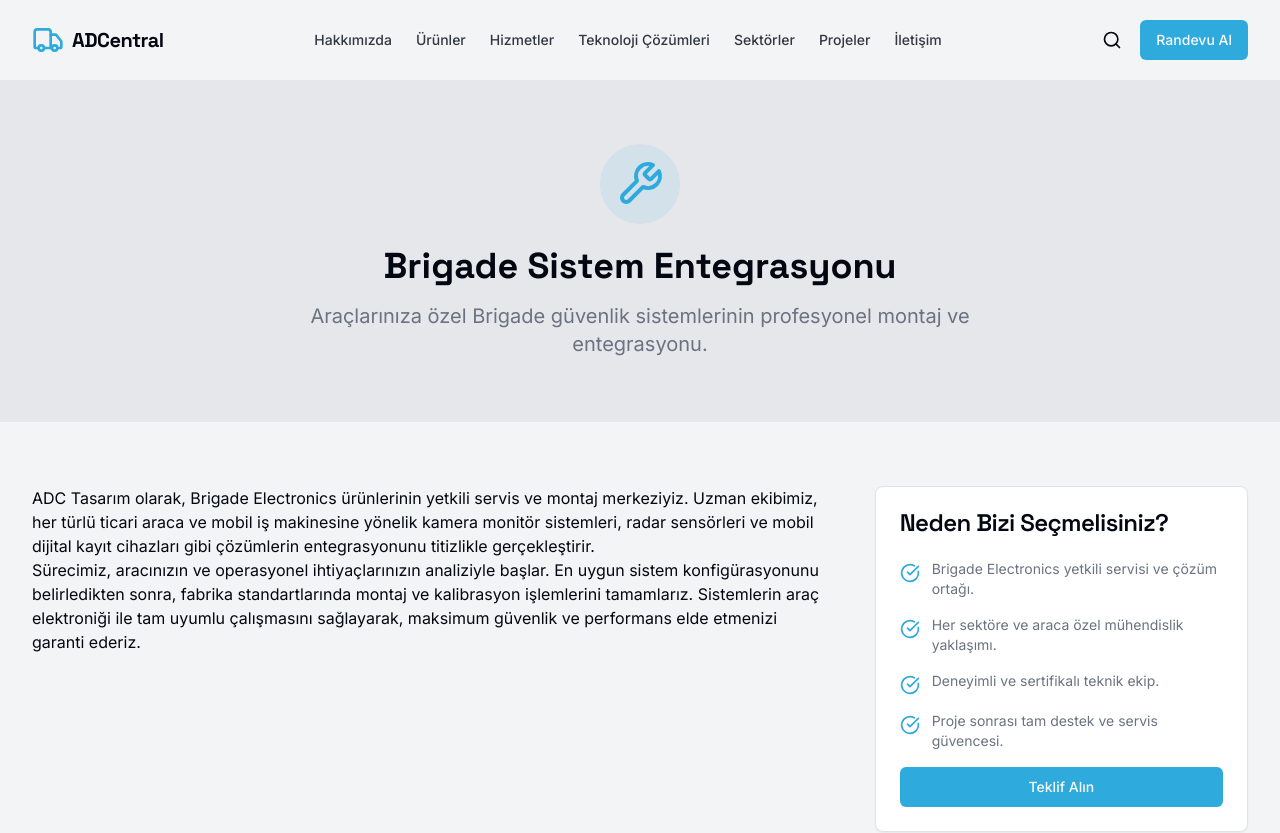
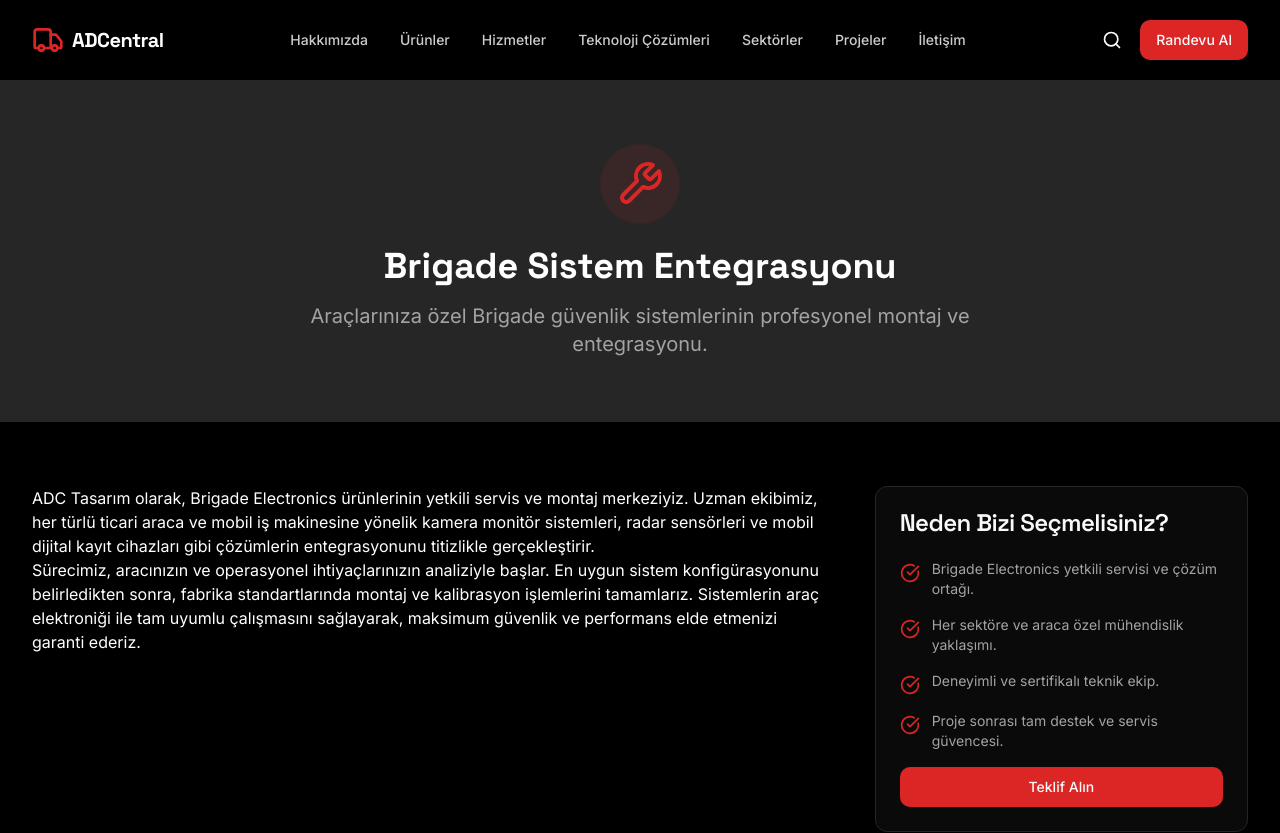
Before and after one commit to alazndy/ADC-web, a Next.js app: page /hizmetler/brigade-sistem-entegrasyonu in a window 1280 px wide. Shown: the top 833 px of the page. Built offline with nearby package versions, Linux system fonts and the light colour scheme.

Commit message:
şirket renkleri beyaz kırmızı ve sıyah daha modern şffaflık ve palama ef

```diff
--- a/src/app/globals.css
+++ b/src/app/globals.css
@@ -8,47 +8,48 @@
 
 @layer base {
   :root {
-    --background: 220 13% 96%;
-    --foreground: 224 71% 4%;
-    --card: 220 13% 100%;
-    --card-foreground: 224 71% 4%;
-    --popover: 220 13% 100%;
-    --popover-foreground: 224 71% 4%;
-    --primary: 197 71% 52%;
-    --primary-foreground: 210 20% 98%;
-    --secondary: 220 14% 91%;
-    --secondary-foreground: 224 71% 4%;
-    --muted: 220 14% 91%;
-    --muted-foreground: 220 9% 46%;
-    --accent: 291 64% 42%;
-    --accent-foreground: 210 20% 98%;
-    --destructive: 0 84% 60%;
-    --destructive-foreground: 210 20% 98%;
-    --border: 220 13% 89%;
-    --input: 220 13% 89%;
-    --ring: 197 71% 52%;
-    --radius: 0.5rem;
+    --background: 0 0% 100%;
+    --foreground: 0 0% 3.9%;
+    --card: 0 0% 100%;
+    --card-foreground: 0 0% 3.9%;
+    --popover: 0 0% 100%;
+    --popover-foreground: 0 0% 3.9%;
+    --primary: 0 84.2% 60.2%;
+    --primary-foreground: 0 0% 98%;
+    --secondary: 0 0% 96.1%;
+    --secondary-foreground: 0 0% 9%;
+    --muted: 0 0% 96.1%;
+    --muted-foreground: 0 0% 45.1%;
+    --accent: 0 0% 96.1%;
+    --accent-foreground: 0 0% 9%;
+    --destructive: 0 84.2% 60.2%;
+    --destructive-foreground: 0 0% 98%;
+    --border: 0 0% 89.8%;
+    --input: 0 0% 89.8%;
+    --ring: 0 84.2% 60.2%;
+    --radius: 0.75rem;
   }
+
   .dark {
-    --background: 224 71% 4%;
-    --foreground: 210 20% 98%;
-    --card: 224 71% 4%;
-    --card-foreground: 210 20% 98%;
-    --popover: 224 71% 4%;
-    --popover-foreground: 210 20% 98%;
-    --primary: 197 71% 52%;
-    --primary-foreground: 210 20% 98%;
-    --secondary: 215 28% 17%;
-    --secondary-foreground: 210 20% 98%;
-    --muted: 215 28% 17%;
-    --muted-foreground: 215 22% 65%;
-    --accent: 291 64% 42%;
-    --accent-foreground: 210 20% 98%;
-    --destructive: 0 63% 31%;
-    --destructive-foreground: 210 20% 98%;
-    --border: 215 28% 17%;
-    --input: 215 28% 17%;
-    --ring: 197 71% 52%;
+    --background: 0 0% 3.9%;
+    --foreground: 0 0% 98%;
+    --card: 0 0% 3.9%;
+    --card-foreground: 0 0% 98%;
+    --popover: 0 0% 3.9%;
+    --popover-foreground: 0 0% 98%;
+    --primary: 0 72.2% 50.6%;
+    --primary-foreground: 0 0% 98%;
+    --secondary: 0 0% 14.9%;
+    --secondary-foreground: 0 0% 98%;
+    --muted: 0 0% 14.9%;
+    --muted-foreground: 0 0% 63.9%;
+    --accent: 0 0% 14.9%;
+    --accent-foreground: 0 0% 98%;
+    --destructive: 0 62.8% 30.6%;
+    --destructive-foreground: 0 0% 98%;
+    --border: 0 0% 14.9%;
+    --input: 0 0% 14.9%;
+    --ring: 0 72.2% 50.6%;
   }
 }
 
@@ -60,3 +61,18 @@
     @apply bg-background text-foreground;
   }
 }
+
+/* Red Glow Effect */
+.red-glow::before {
+  content: "";
+  position: absolute;
+  top: 50%;
+  left: 50%;
+  transform: translate(-50%, -50%);
+  width: 200px;
+  height: 200px;
+  background: radial-gradient(circle, rgba(255, 0, 0, 0.2) 0%, rgba(255, 0, 0, 0) 70%);
+  filter: blur(50px);
+  z-index: -1;
+  pointer-events: none;
+}
--- a/src/app/layout.tsx
+++ b/src/app/layout.tsx
@@ -15,13 +15,13 @@
   children: React.ReactNode;
 }>) {
   return (
-    <html lang="tr" className="scroll-smooth">
+    <html lang="tr" className="scroll-smooth dark">
       <head>
         <link rel="preconnect" href="https://fonts.googleapis.com" />
         <link rel="preconnect" href="https://fonts.gstatic.com" crossOrigin="anonymous" />
         <link href="https://fonts.googleapis.com/css2?family=Inter:wght@400;500;600;700&family=Space+Grotesk:wght@400;500;600;700&display=swap" rel="stylesheet" />
       </head>
-      <body className="font-body antialiased">
+      <body className="font-body antialiased bg-black text-white">
         <div className="flex flex-col min-h-screen">
           <Header />
           <main className="flex-grow">{children}</main>
--- a/src/components/home/hero-section.tsx
+++ b/src/components/home/hero-section.tsx
@@ -7,7 +7,7 @@
   const heroImage = findImage("hero-background");
 
   return (
-    <section className="relative h-[80vh] min-h-[500px] w-full flex items-center justify-center text-white">
+    <section className="relative h-screen min-h-[700px] w-full flex items-center justify-center text-white overflow-hidden">
       {heroImage && (
         <Image
           src={heroImage.imageUrl}
@@ -18,19 +18,21 @@
           data-ai-hint={heroImage.imageHint}
         />
       )}
-      <div className="absolute inset-0 bg-black/50" />
-      <div className="relative z-10 text-center px-4">
-        <h1 className="text-4xl md:text-6xl font-bold font-headline tracking-tight">
+      <div className="absolute inset-0 bg-black/60" />
+      <div className="absolute inset-0 bg-gradient-to-t from-black via-black/50 to-transparent" />
+
+      <div className="relative z-10 text-center px-4 red-glow">
+        <h1 className="text-4xl md:text-7xl font-bold font-headline tracking-tight">
           Geleceğin Güvenlik ve Verimlilik Teknolojileri
         </h1>
-        <p className="mt-4 max-w-2xl mx-auto text-lg md:text-xl text-white/80">
+        <p className="mt-6 max-w-3xl mx-auto text-lg md:text-xl text-white/80">
           ADC Tasarım, Brigade Electronics'in yenilikçi çözümleriyle filonuzu ve operasyonlarınızı daha güvenli, akıllı ve verimli hale getirir.
         </p>
-        <div className="mt-8 flex flex-wrap justify-center gap-4">
+        <div className="mt-10 flex flex-wrap justify-center gap-4">
           <Button size="lg" asChild>
             <Link href="/urunler">Ürünleri Keşfet</Link>
           </Button>
-          <Button size="lg" variant="secondary" asChild>
+          <Button size="lg" variant="outline" className="bg-transparent backdrop-blur-sm border-white/20 hover:bg-white/10">
             <Link href="/iletisim">Özel Çözüm Alın</Link>
           </Button>
         </div>
--- a/src/components/home/services-grid.tsx
+++ b/src/components/home/services-grid.tsx
@@ -6,13 +6,13 @@
 
 export function ServicesGrid() {
   return (
-    <section className="py-16 sm:py-24 bg-background">
+    <section className="py-16 sm:py-24 bg-black">
       <div className="container mx-auto px-4 sm:px-6 lg:px-8">
         <div className="text-center">
-          <h2 className="text-3xl font-bold font-headline tracking-tight sm:text-4xl">
+          <h2 className="text-3xl font-bold font-headline tracking-tight sm:text-4xl text-white">
             Çözüm ve Hizmetlerimiz
           </h2>
-          <p className="mt-4 max-w-2xl mx-auto text-lg text-muted-foreground">
+          <p className="mt-4 max-w-2xl mx-auto text-lg text-white/70">
             Sektörünüzün ihtiyaçlarına yönelik geliştirdiğimiz mühendislik ve teknoloji çözümleri.
           </p>
         </div>
@@ -23,13 +23,13 @@
               : `/teknoloji-cozumleri/${service.slug}`;
             return (
               <Link href={href} key={service.id} className="group">
-                 <Card className="h-full hover:shadow-lg hover:-translate-y-1 transition-all duration-300">
-                  <CardHeader className="items-center text-center">
+                 <Card className="h-full bg-secondary/80 backdrop-blur-sm border-white/10 hover:bg-secondary hover:border-white/20 transition-all duration-300">
+                  <CardHeader className="items-center text-center p-8">
                     <div className="bg-primary/10 p-4 rounded-full">
                       <service.icon className="h-8 w-8 text-primary" />
                     </div>
                     <CardTitle className="mt-4 font-headline">{service.title}</CardTitle>
-                    <CardDescription className="mt-2 text-sm">{service.summary}</CardDescription>
+                    <CardDescription className="mt-2 text-sm text-white/60">{service.summary}</CardDescription>
                   </CardHeader>
                 </Card>
               </Link>
--- a/src/components/layout/footer.tsx
+++ b/src/components/layout/footer.tsx
@@ -25,7 +25,7 @@
 
 export default function Footer() {
   return (
-    <footer className="bg-card border-t">
+    <footer className="bg-black border-t border-white/10">
       <div className="container mx-auto px-4 sm:px-6 lg:px-8 py-12">
         <div className="grid grid-cols-1 md:grid-cols-2 lg:grid-cols-4 gap-8">
           <div className="col-span-1 lg:col-span-1">
@@ -43,7 +43,7 @@
             </div>
           </div>
           <div>
-            <h3 className="font-semibold font-headline">Hızlı Linkler</h3>
+            <h3 className="font-semibold font-headline text-white">Hızlı Linkler</h3>
             <ul className="mt-4 space-y-2">
               {footerLinks.hizliLinkler.map((link) => (
                 <li key={link.href}>
@@ -55,7 +55,7 @@
             </ul>
           </div>
           <div>
-            <h3 className="font-semibold font-headline">Yasal</h3>
+            <h3 className="font-semibold font-headline text-white">Yasal</h3>
             <ul className="mt-4 space-y-2">
               {footerLinks.yasal.map((link) => (
                 <li key={link.href}>
@@ -67,7 +67,7 @@
             </ul>
           </div>
           <div>
-            <h3 className="font-semibold font-headline">Bültenimize Abone Olun</h3>
+            <h3 className="font-semibold font-headline text-white">Bültenimize Abone Olun</h3>
             <p className="mt-4 text-sm text-muted-foreground">
               En son haberleri ve güncellemeleri alın.
             </p>
@@ -77,7 +77,7 @@
             </form>
           </div>
         </div>
-        <div className="mt-12 border-t pt-8 flex flex-col sm:flex-row justify-between items-center">
+        <div className="mt-12 border-t border-white/10 pt-8 flex flex-col sm:flex-row justify-between items-center">
           <p className="text-sm text-muted-foreground">
             © {new Date().getFullYear()} ADCentral. Tüm hakları saklıdır.
           </p>
--- a/src/components/layout/header.tsx
+++ b/src/components/layout/header.tsx
@@ -35,20 +35,20 @@
     <>
       <header
         className={`sticky top-0 z-50 w-full transition-all duration-300 ${
-          isScrolled ? "bg-card/80 backdrop-blur-lg border-b" : "bg-background/80"
-        }`}
+          isScrolled ? "bg-background/80 backdrop-blur-xl border-b" : "bg-transparent"
+        } dark:text-white`}
       >
         <div className="container mx-auto px-4 sm:px-6 lg:px-8">
           <div className="flex h-20 items-center justify-between">
             <div className="flex items-center">
               <Logo />
             </div>
-            <nav className="hidden lg:flex items-center space-x-6">
+            <nav className="hidden lg:flex items-center space-x-8">
               {navLinks.map((link) => (
                 <Link
                   key={link.href}
                   href={link.href}
-                  className="text-sm font-medium text-foreground/80 hover:text-primary transition-colors"
+                  className="text-sm font-medium text-foreground/80 hover:text-primary transition-colors dark:text-white/80 dark:hover:text-primary"
                   prefetch={false}
                 >
                   {link.label}
--- a/src/components/logo.tsx
+++ b/src/components/logo.tsx
@@ -5,7 +5,7 @@
   return (
     <Link href="/" className="flex items-center gap-2" prefetch={false}>
       <Truck className="h-8 w-8 text-primary" />
-      <span className="text-xl font-bold tracking-tight font-headline text-foreground">
+      <span className="text-xl font-bold tracking-tight font-headline">
         ADCentral
       </span>
     </Link>
--- a/src/components/ui/button.tsx
+++ b/src/components/ui/button.tsx
@@ -9,7 +9,7 @@
   {
     variants: {
       variant: {
-        default: "bg-primary text-primary-foreground hover:bg-primary/90",
+        default: "bg-primary text-primary-foreground hover:bg-primary/90 shadow-[0_0_20px_theme(colors.primary/50%)]",
         destructive:
           "bg-destructive text-destructive-foreground hover:bg-destructive/90",
         outline:
```
Also changed, not shown: src/components/home/featured-products.tsx (+5 -5 lines).
